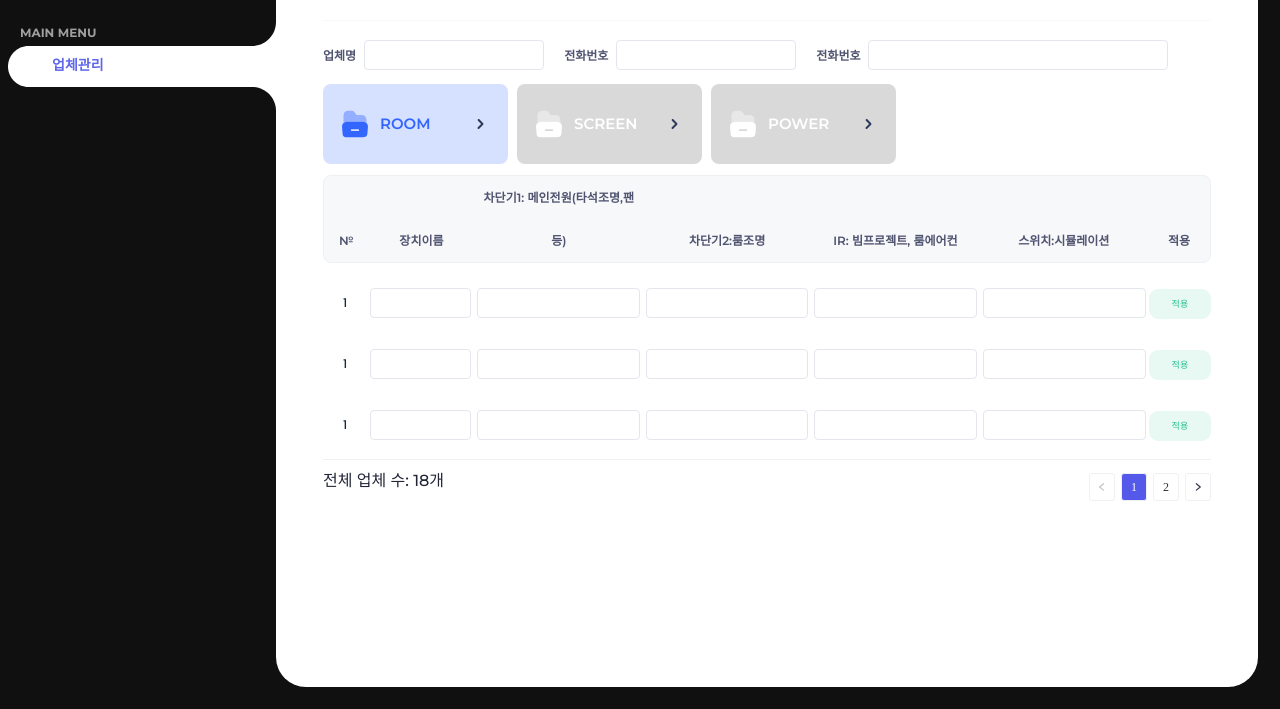
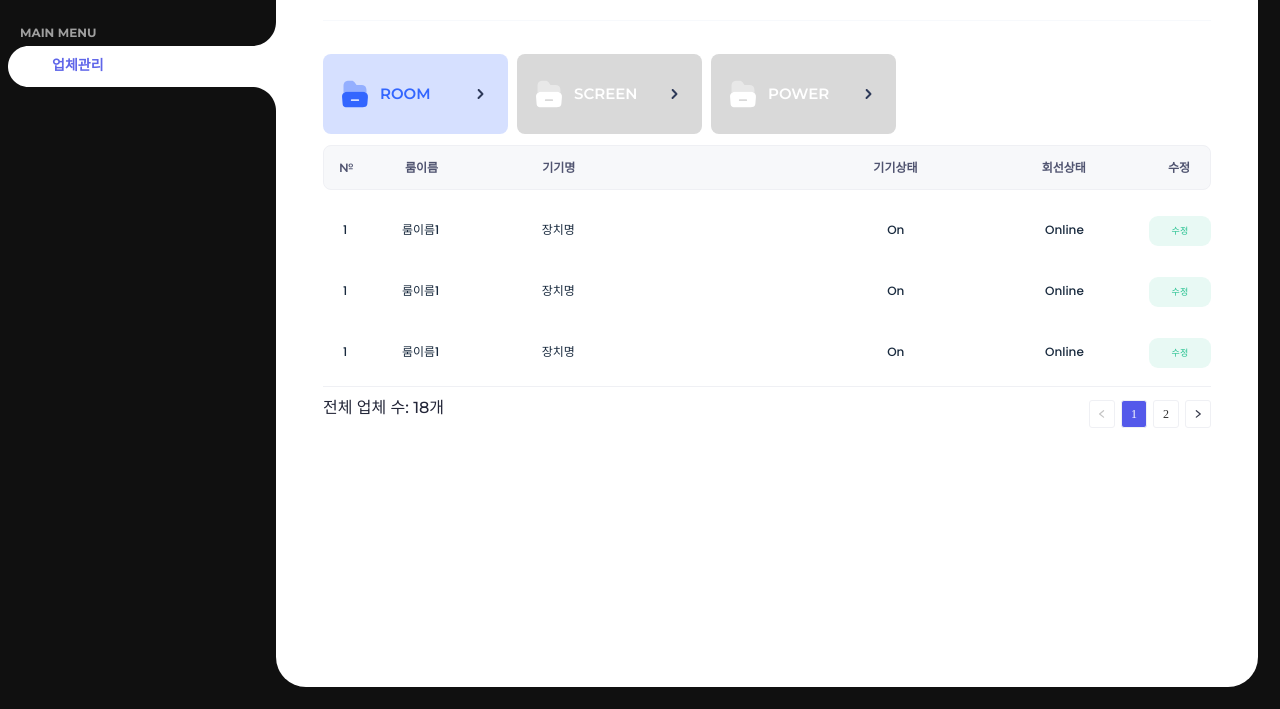
Before and after one commit to kaist2710/publ-golf-admin, a plain HTML site: page superAdmin_detail.html in a window 1280 px wide. Shown: the part 91-800 px from the top of the page. Drawn offline with Linux system fonts and the light colour scheme; a web font is replaced by a local one.

Commit message:
슈퍼어드민 리스트 수정

```diff
--- a/assets/css/layout.css
+++ b/assets/css/layout.css
@@ -669,19 +669,19 @@ body {
     width: 5%;
 }
 
-.place_list_th .pl_th_name,
-.place_list_td .pl_td_name {
+.place_list_th .pl_th_room_name,
+.place_list_td .pl_td_room_name {
     width: 12%;
 }
 
-.place_list_th .pl_th_main_power,
-.place_list_th .pl_th_room_light,
+.place_list_th .pl_th_device_name,
+.place_list_th .pl_th_device_status,
 .place_list_th .pl_th_ir,
-.place_list_th .pl_th_switch,
-.place_list_td .pl_td_main_power,
-.place_list_td .pl_td_room_light,
+.place_list_th .pl_th_device_online,
+.place_list_td .pl_td_device_name,
+.place_list_td .pl_td_device_status,
 .place_list_td .pl_td_ir,
-.place_list_td .pl_td_switch {
+.place_list_td .pl_td_device_online {
     width: 19%;
 }
 
--- a/superAdmin_detail.html
+++ b/superAdmin_detail.html
@@ -46,7 +46,7 @@
                     </div>
                 </div>
                 <div class="super_admin_contents">
-                    <div class="detail_admin">
+                    <!-- <div class="detail_admin">
                         <div class="detail_admin_name">
                             <label for="da_name">업체명</label>
                             <input type="text" id="da_name" />
@@ -59,7 +59,7 @@
                             <label for="da_address">전화번호</label>
                             <input type="text" id="da_address" />
                         </div>
-                    </div>
+                    </div> -->
                     <div class="tab_place_btn">
                         <ul>
                             <li class="place_room_btn on">ROOM</li>
@@ -71,76 +71,76 @@
                         <div class="place_list on" id="place_room">
                             <div class="place_list_th">
                                 <span class="pl_th_no">№</span>
-                                <span class="pl_th_name">장치이름</span>
-                                <span class="pl_th_main_power">차단기1: 메인전원(타석조명,팬 등)</span>
-                                <span class="pl_th_room_light">차단기2:룸조명</span>
-                                <span class="pl_th_ir">IR: 빔프로젝트, 룸에어컨</span>
-                                <span class="pl_th_switch">스위치:시뮬레이션</span>
-                                <span class="pl_th_apply">적용</span>
+                                <span class="pl_th_room_name">룸이름</span>
+                                <span class="pl_th_device_name">기기명</span>
+                                <span class="pl_th_ir"></span>
+                                <span class="pl_th_device_status">기기상태</span>
+                                <span class="pl_th_device_online">회선상태</span>
+                                <span class="pl_th_apply">수정</span>
                             </div>
                             <div class="place_list_td">
                                 <ul>
                                     <li>
                                         <span class="pl_td_no">1</span>
-                                        <span class="pl_td_name">
-                                            <input type="text" id="room_devide_name1" />
+                                        <span class="pl_td_room_name">
+                                            룸이름1
                                         </span>
-                                        <span class="pl_td_main_power">
-                                            <input type="text" id="room_devide_power1" />
-                                        </span>
-                                        <span class="pl_td_room_light">
-                                            <input type="text" id="room_devide_light1" />
+                                        <span class="pl_td_device_name">
+                                            장치명
                                         </span>
                                         <span class="pl_td_ir">
-                                            <input type="text" id="room_devide_ir1" />
+
                                         </span>
-                                        <span class="pl_td_switch">
-                                            <input type="text" id="room_devide_switch1" />
+                                        <span class="pl_td_device_status">
+                                            On
+                                        </span>
+                                        <span class="pl_td_device_online">
+                                            Online
                                         </span>
                                         <span class="pl_td_apply">
-                                            <strong>적용</strong>
+                                            <strong>수정</strong>
                                         </span>
                                     </li>
                                     <li>
                                         <span class="pl_td_no">1</span>
-                                        <span class="pl_td_name">
-                                            <input type="text" id="room_devide_name2" />
+                                        <span class="pl_td_room_name">
+                                            룸이름1
                                         </span>
-                                        <span class="pl_td_main_power">
-                                            <input type="text" id="room_devide_power2" />
-                                        </span>
-                                        <span class="pl_td_room_light">
-                                            <input type="text" id="room_devide_light2" />
+                                        <span class="pl_td_device_name">
+                                            장치명
                                         </span>
                                         <span class="pl_td_ir">
-                                            <input type="text" id="room_devide_ir2" />
+
                                         </span>
-                                        <span class="pl_td_switch">
-                                            <input type="text" id="room_devide_switch2" />
+                                        <span class="pl_td_device_status">
+                                            On
+                                        </span>
+                                        <span class="pl_td_device_online">
+                                            Online
                                         </span>
                                         <span class="pl_td_apply">
-                                            <strong>적용</strong>
+                                            <strong>수정</strong>
                                         </span>
                                     </li>
                                     <li>
                                         <span class="pl_td_no">1</span>
-                                        <span class="pl_td_name">
-                                            <input type="text" id="room_devide_name3" />
+                                        <span class="pl_td_room_name">
+                                            룸이름1
                                         </span>
-                                        <span class="pl_td_main_power">
-                                            <input type="text" id="room_devide_power3" />
-                                        </span>
-                                        <span class="pl_td_room_light">
-                                            <input type="text" id="room_devide_light3" />
+                                        <span class="pl_td_device_name">
+                                            장치명
                                         </span>
                                         <span class="pl_td_ir">
-                                            <input type="text" id="room_devide_ir3" />
+
                                         </span>
-                                        <span class="pl_td_switch">
-                                            <input type="text" id="room_devide_switch3" />
+                                        <span class="pl_td_device_status">
+                                            On
+                                        </span>
+                                        <span class="pl_td_device_online">
+                                            Online
                                         </span>
                                         <span class="pl_td_apply">
-                                            <strong>적용</strong>
+                                            <strong>수정</strong>
                                         </span>
                                     </li>
                                 </ul>
@@ -160,76 +160,76 @@
                         <div class="place_list" id="place_screen">
                             <div class="place_list_th">
                                 <span class="pl_th_no">№</span>
-                                <span class="pl_th_name">장치이름</span>
-                                <span class="pl_th_main_power">차단기1: 메인전원(타석조명,팬 등)</span>
-                                <span class="pl_th_room_light">차단기2:기타전원</span>
-                                <span class="pl_th_ir">IR: 빔프로젝트</span>
-                                <span class="pl_th_switch">스위치:시뮬레이션</span>
-                                <span class="pl_th_apply">적용</span>
+                                <span class="pl_th_room_name">스크린이름</span>
+                                <span class="pl_th_device_name">기기명</span>
+                                <span class="pl_th_ir"></span>
+                                <span class="pl_th_device_status">기기상태</span>
+                                <span class="pl_th_device_online">회선상태</span>
+                                <span class="pl_th_apply">수정</span>
                             </div>
                             <div class="place_list_td">
                                 <ul>
                                     <li>
                                         <span class="pl_td_no">1</span>
-                                        <span class="pl_td_name">
-                                            <input type="text" id="screen_devide_name1" />
+                                        <span class="pl_td_room_name">
+                                            스크린이름1
                                         </span>
-                                        <span class="pl_td_main_power">
-                                            <input type="text" id="screen_devide_power1" />
-                                        </span>
-                                        <span class="pl_td_room_light">
-                                            <input type="text" id="screen_devide_etc_power1" />
+                                        <span class="pl_td_device_name">
+                                            장치명
                                         </span>
                                         <span class="pl_td_ir">
-                                            <input type="text" id="screen_devide_ir1" />
+
                                         </span>
-                                        <span class="pl_td_switch">
-                                            <input type="text" id="screen_devide_switch1" />
+                                        <span class="pl_td_device_status">
+                                            On
+                                        </span>
+                                        <span class="pl_td_device_online">
+                                            Online
                                         </span>
                                         <span class="pl_td_apply">
-                                            <strong>적용</strong>
+                                            <strong>수정</strong>
                                         </span>
                                     </li>
                                     <li>
                                         <span class="pl_td_no">1</span>
-                                        <span class="pl_td_name">
-                                            <input type="text" id="screen_devide_name2" />
+                                        <span class="pl_td_room_name">
+                                            스크린이름1
                                         </span>
-                                        <span class="pl_td_main_power">
-                                            <input type="text" id="screen_devide_power2" />
-                                        </span>
-                                        <span class="pl_td_room_light">
-                                            <input type="text" id="screen_devide_etc_power2" />
+                                        <span class="pl_td_device_name">
+                                            장치명
                                         </span>
                                         <span class="pl_td_ir">
-                                            <input type="text" id="screen_devide_ir2" />
+
                                         </span>
-                                        <span class="pl_td_switch">
-                                            <input type="text" id="screen_devide_switch2" />
+                                        <span class="pl_td_device_status">
+                                            On
+                                        </span>
+                                        <span class="pl_td_device_online">
+                                            Online
                                         </span>
                                         <span class="pl_td_apply">
-                                            <strong>적용</strong>
+                                            <strong>수정</strong>
                                         </span>
                                     </li>
                                     <li>
                                         <span class="pl_td_no">1</span>
-                                        <span class="pl_td_name">
-                                            <input type="text" id="screen_devide_name3" />
+                                        <span class="pl_td_room_name">
+                                            스크린이름1
                                         </span>
-                                        <span class="pl_td_main_power">
-                                            <input type="text" id="screen_devide_power3" />
-                                        </span>
-                                        <span class="pl_td_room_light">
-                                            <input type="text" id="screen_devide_etc_powe3" />
+                                        <span class="pl_td_device_name">
+                                            장치명
                                         </span>
                                         <span class="pl_td_ir">
-                                            <input type="text" id="screen_devide_ir3" />
+
                                         </span>
-                                        <span class="pl_td_switch">
-                                            <input type="text" id="screen_devide_switch3" />
+                                        <span class="pl_td_device_status">
+                                            On
+                                        </span>
+                                        <span class="pl_td_device_online">
+                                            Online
                                         </span>
                                         <span class="pl_td_apply">
-                                            <strong>적용</strong>
+                                            <strong>수정</strong>
                                         </span>
                                     </li>
                                 </ul>
@@ -249,56 +249,76 @@
                         <div class="place_list" id="place_power">
                             <div class="place_list_th">
                                 <span class="pl_th_no">№</span>
-                                <span class="pl_th_name">장치이름</span>
-                                <span class="pl_th_main_power">장치 종류</span>
-                                <span class="pl_th_room_light">장치 정보</span>
-                                <span class="pl_th_apply">적용</span>
+                                <span class="pl_th_room_name">장치이름</span>
+                                <span class="pl_th_device_status">장치종류</span>
+                                <span class="pl_th_ir"></span>
+                                <span class="pl_th_device_status">기기상태</span>
+                                <span class="pl_th_device_online">회선상태</span>
+                                <span class="pl_th_apply">수정</span>
                             </div>
                             <div class="place_list_td">
                                 <ul>
                                     <li>
                                         <span class="pl_td_no">1</span>
-                                        <span class="pl_td_name">
-                                            <input type="text" id="etc_devide_name1" />
+                                        <span class="pl_td_room_name">
+                                            장치이름1
                                         </span>
-                                        <span class="pl_td_main_power">
-                                            <input type="text" id="etc_devide_power1" />
+                                        <span class="pl_td_device_status">
+                                            장치종류
                                         </span>
-                                        <span class="pl_td_room_light">
-                                            <input type="text" id="etc_devide_etc_power1" />
+                                        <span class="pl_td_ir">
+
+                                        </span>
+                                        <span class="pl_td_device_status">
+                                            On
+                                        </span>
+                                        <span class="pl_td_device_online">
+                                            Online
                                         </span>
                                         <span class="pl_td_apply">
-                                            <strong>적용</strong>
+                                            <strong>수정</strong>
                                         </span>
                                     </li>
                                     <li>
                                         <span class="pl_td_no">1</span>
-                                        <span class="pl_td_name">
-                                            <input type="text" id="etc_devide_name2" />
+                                        <span class="pl_td_room_name">
+                                            장치이름1
                                         </span>
-                                        <span class="pl_td_main_power">
-                                            <input type="text" id="etc_devide_power2" />
+                                        <span class="pl_td_device_status">
+                                            장치종류
                                         </span>
-                                        <span class="pl_td_room_light">
-                                            <input type="text" id="etc_devide_etc_power2" />
+                                        <span class="pl_td_ir">
+
+                                        </span>
+                                        <span class="pl_td_device_status">
+                                            On
+                                        </span>
+                                        <span class="pl_td_device_online">
+                                            Online
                                         </span>
                                         <span class="pl_td_apply">
-                                            <strong>적용</strong>
+                                            <strong>수정</strong>
                                         </span>
                                     </li>
                                     <li>
                                         <span class="pl_td_no">1</span>
-                                        <span class="pl_td_name">
-                                            <input type="text" id="etc_devide_name3" />
+                                        <span class="pl_td_room_name">
+                                            장치이름1
                                         </span>
-                                        <span class="pl_td_main_power">
-                                            <input type="text" id="etc_devide_power3" />
+                                        <span class="pl_td_device_status">
+                                            장치종류
                                         </span>
-                                        <span class="pl_td_room_light">
-                                            <input type="text" id="etc_devide_etc_powe3" />
+                                        <span class="pl_td_ir">
+
+                                        </span>
+                                        <span class="pl_td_device_status">
+                                            On
+                                        </span>
+                                        <span class="pl_td_device_online">
+                                            Online
                                         </span>
                                         <span class="pl_td_apply">
-                                            <strong>적용</strong>
+                                            <strong>수정</strong>
                                         </span>
                                     </li>
                                 </ul>
```
Also changed, not shown: superAdmin.html (+15 -15 lines).
